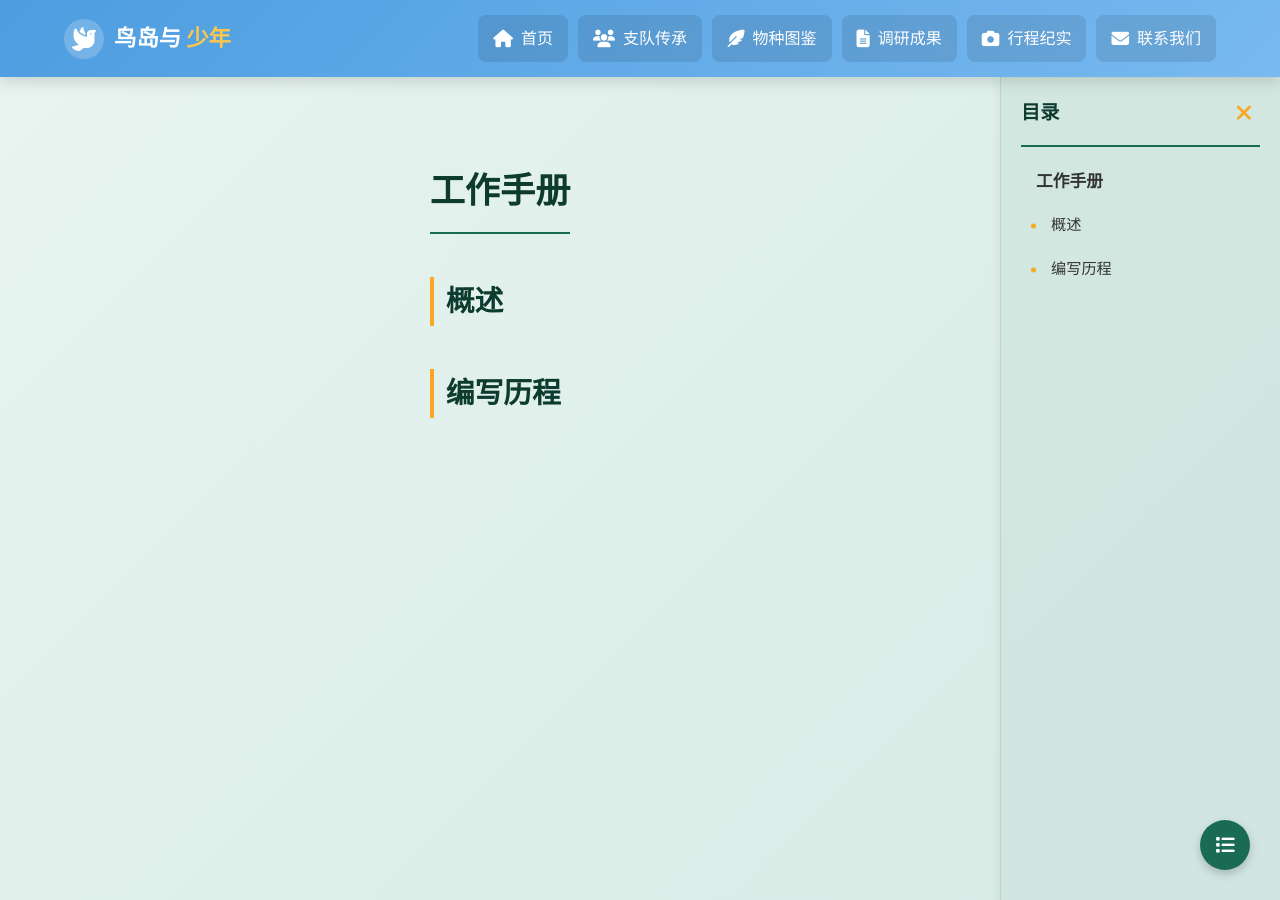
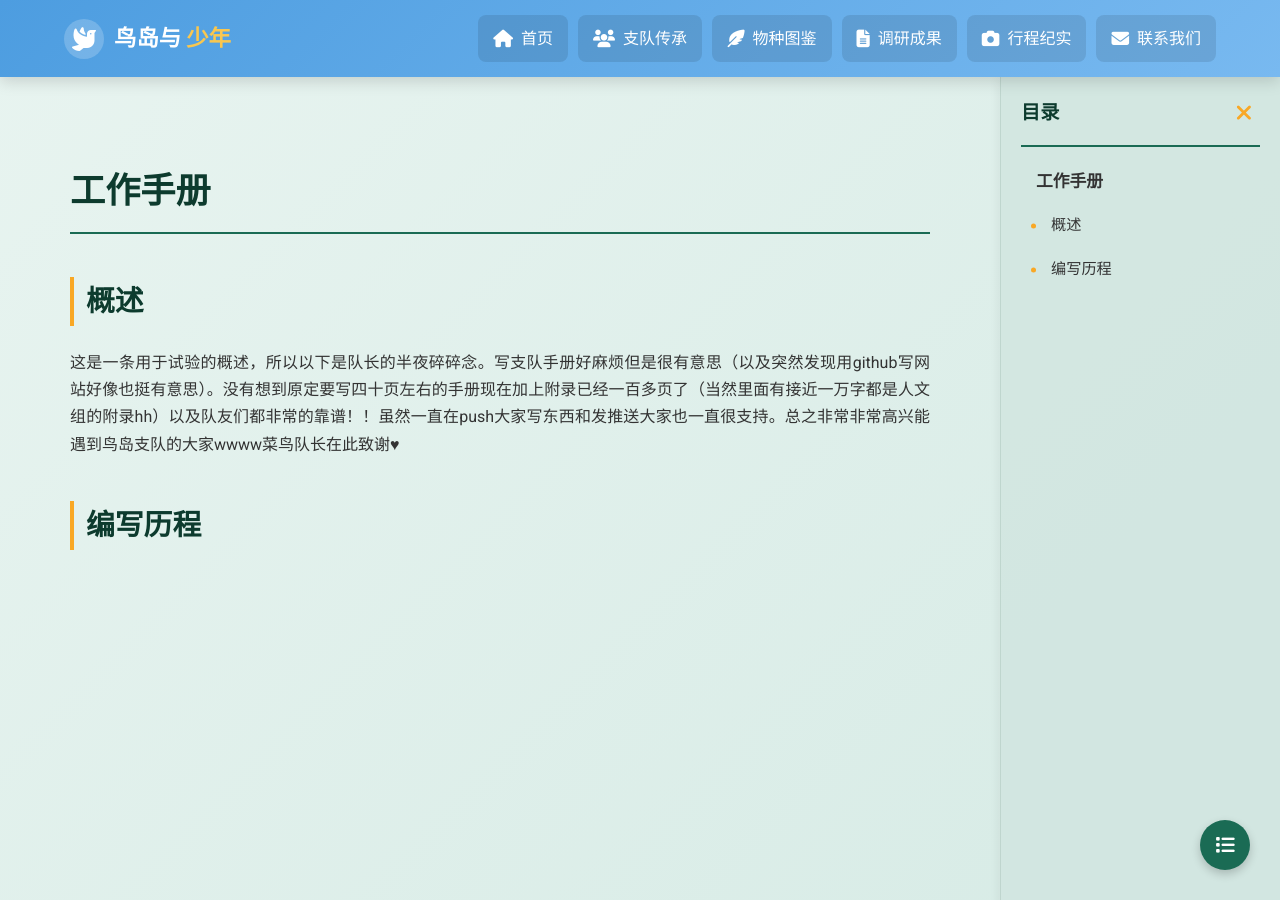
Before and after one commit to zf-li23/tsinghua_birdisland.github.io, a Jekyll site: the page built from about/handbook.md, in a window 1280 px wide and 900 px high. Built offline with Jekyll 4.4.1, drawn with Linux system fonts in a browser that asks for light colours.

Commit message:
Update handbook.md

```diff
--- a/about/handbook.md
+++ b/about/handbook.md
@@ -7,5 +7,6 @@
 # 工作手册
 
 ## 概述
+这是一条用于试验的概述，所以以下是队长的半夜碎碎念。写支队手册好麻烦但是很有意思（以及突然发现用github写网站好像也挺有意思）。没有想到原定要写四十页左右的手册现在加上附录已经一百多页了（当然里面有接近一万字都是人文组的附录hh）以及队友们都非常的靠谱！！虽然一直在push大家写东西和发推送大家也一直很支持。总之非常非常高兴能遇到鸟岛支队的大家wwww菜鸟队长在此致谢♥
 
 ## 编写历程
```
